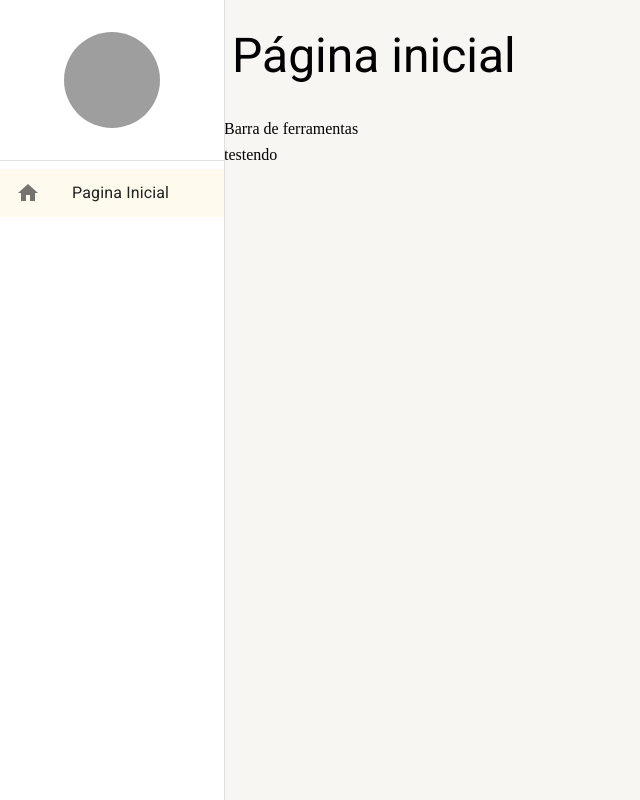
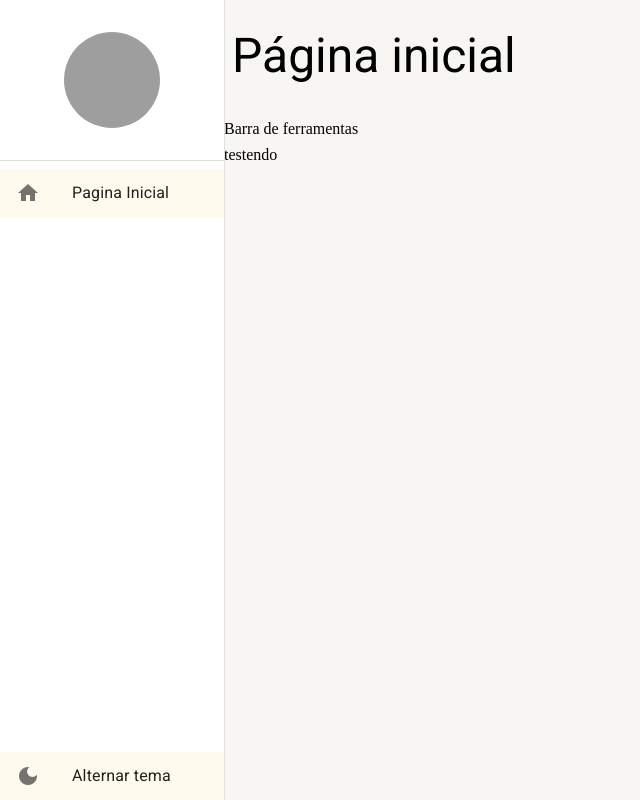
Before and after one commit to Renanmdr/react-materialUI-typescript, a React (Vite) app: page /pagina-incial in a window 1280 px wide. Shown: the whole page, without its empty margins (0-640 px from the left). Built offline with nearby package versions, Linux system fonts and the light colour scheme; grey boxes are pictures that could not be loaded.

Commit message:
feat: added button to switch theme in side menu

```diff
--- a/src/shared/components/menu-lateral/Menu-lateral.tsx
+++ b/src/shared/components/menu-lateral/Menu-lateral.tsx
@@ -1,5 +1,5 @@
 import { Avatar, Box, Divider, Drawer, Icon, List, ListItemButton, ListItemIcon, ListItemText, useMediaQuery, useTheme } from '@mui/material';
-import { useDrawerContext } from '../../contexts';
+import { useAppThemeContext, useDrawerContext } from '../../contexts';
 import { useMatch, useNavigate, useResolvedPath } from 'react-router-dom';
 
 
@@ -7,19 +7,19 @@ import { useMatch, useNavigate, useResolvedPath } from 'react-router-dom';
 interface IListItemLinkProps {
   icon: string
   label: string
-  to: string
+  to?: string
   onClick?: () => void
 }
 
 const ListItemLink: React.FC<IListItemLinkProps> = ({icon, label, onClick, to}) => {
   const navigate = useNavigate();
-
+  const path = to ? to : '';
   const handleClick = () => {
-    navigate(to);
+    navigate(path);
     onClick?.();
   };
 
-  const resolvePath = useResolvedPath(to);
+  const resolvePath = useResolvedPath(path);
   const match = useMatch({path: resolvePath.pathname, end: false});
 
   return (
@@ -40,6 +40,7 @@ export const MenuLateral: React.FC<IMenuLateralProps> = ({children}) => {
   const theme = useTheme();
   const isSmDown = useMediaQuery(theme.breakpoints.down('sm'));
   const {isDrawerOpen, toggleDrawerOpen, drawerOptions} = useDrawerContext();
+  const { toggleTheme } = useAppThemeContext();
   return (
     <>
       <Drawer open={isDrawerOpen} variant={isSmDown ? 'temporary' : 'permanent'} onClose={toggleDrawerOpen}>
@@ -64,6 +65,9 @@ export const MenuLateral: React.FC<IMenuLateralProps> = ({children}) => {
 
             </List>
           </Box>
+          <Box>
+            <ListItemLink label='Alternar tema' icon='dark_mode' onClick={toggleTheme}   />
+          </Box>
 
         </Box>
       </Drawer>
--- a/src/shared/themes/Dark.ts
+++ b/src/shared/themes/Dark.ts
@@ -3,6 +3,7 @@ import { cyan, yellow } from '@mui/material/colors';
 
 export const DarkTheme = createTheme({
   palette: {
+    mode: 'dark',
     primary: {
       main: yellow[700] ,
       dark: yellow[800],
@@ -18,6 +19,12 @@ export const DarkTheme = createTheme({
     background:{
       paper: '#303134',
       default: '#202124'
+    },
+
+  },
+  typography: {
+    allVariants: {
+      color: 'white'
     }
   }
 });
```
